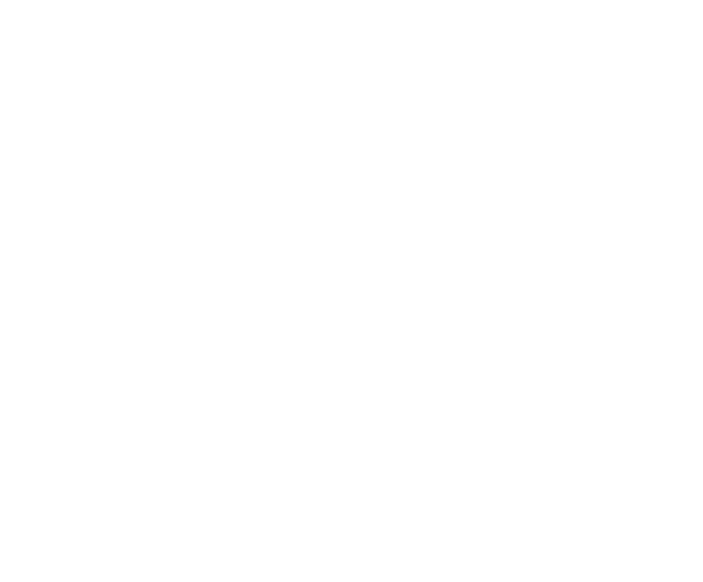
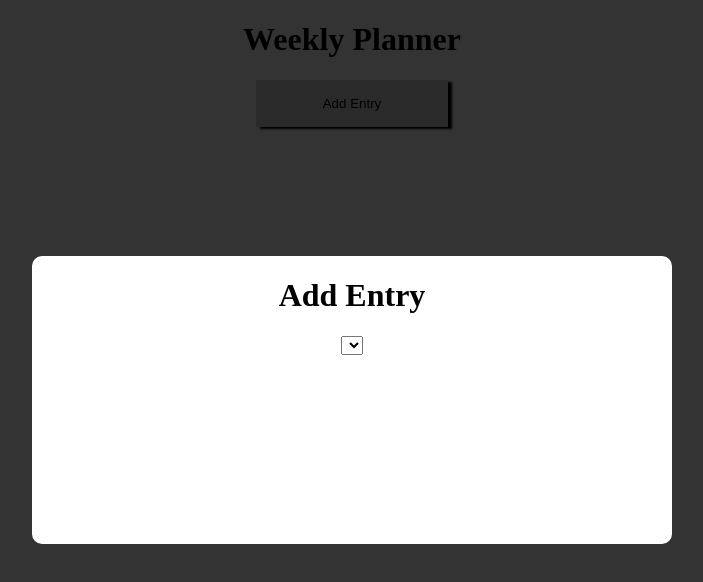
Before and after one commit to ry-zhao/week-planner, a plain HTML site: page index.html in a window 1280 px wide. Shown: the whole page, without its empty margins (288-991 px from the left). Drawn offline with Linux system fonts and the light colour scheme.

Commit message:
In progress.

```diff
--- a/index.html
+++ b/index.html
@@ -7,6 +7,27 @@
   <link rel="stylesheet" href="styles.css">
 </head>
 <body>
+  <div class="dimmer container">
+    <div class="modal">
+      <h1>Add Entry</h1>
+      <form>
+        <select>
+          <option value="mon"></option>
+          <option value="tues"></option>
+          <option value="wed"></option>
+          <option value="thurs"></option>
+          <option value=""></option>
+          <option value=""></option>
+          <option value=""></option>
+        </select>
+      </form>
+    </div>
+  </div>
+  <h1>Weekly Planner</h1>
+  <div class="row">
+    <button>Add Entry</button>
+  </div>
+
   <script src="main.js"></script>
 </body>
 </html>
--- a/styles.css
+++ b/styles.css
@@ -0,0 +1,58 @@
+h1 {
+  text-align: center;
+}
+
+button {
+  margin: auto;
+  padding-top: 1rem;
+  padding-bottom: 1rem;
+  width: 12rem;
+  border: none;
+  background-color: lightgray;
+  box-shadow: 4px 2px 2px black;
+}
+
+button:hover {
+  background-color: lightslategray;
+  color: white;
+  cursor: pointer;
+}
+
+.row {
+  display: flex;
+}
+
+.col-one-seventh {
+  width: calc((1 / 7) * 100%);
+}
+
+.container {
+  display: flex;
+  justify-content: center;
+  align-items: center;
+  height: 100vh;
+  width: 100%;
+}
+
+.dimmer {
+  background-color: rgba(0, 0, 0, 0.8);
+  width: 100%;
+  height: 100vh;
+  position: absolute;
+  left: 0;
+  top: 0;
+}
+
+.modal {
+  border-radius: 10px;
+  width: 40rem;
+  height: 18rem;
+  text-align: center;
+  z-index: 2;
+  background-color: white;
+  padding: 0;
+}
+
+.hidden {
+  display: none;
+}
```
